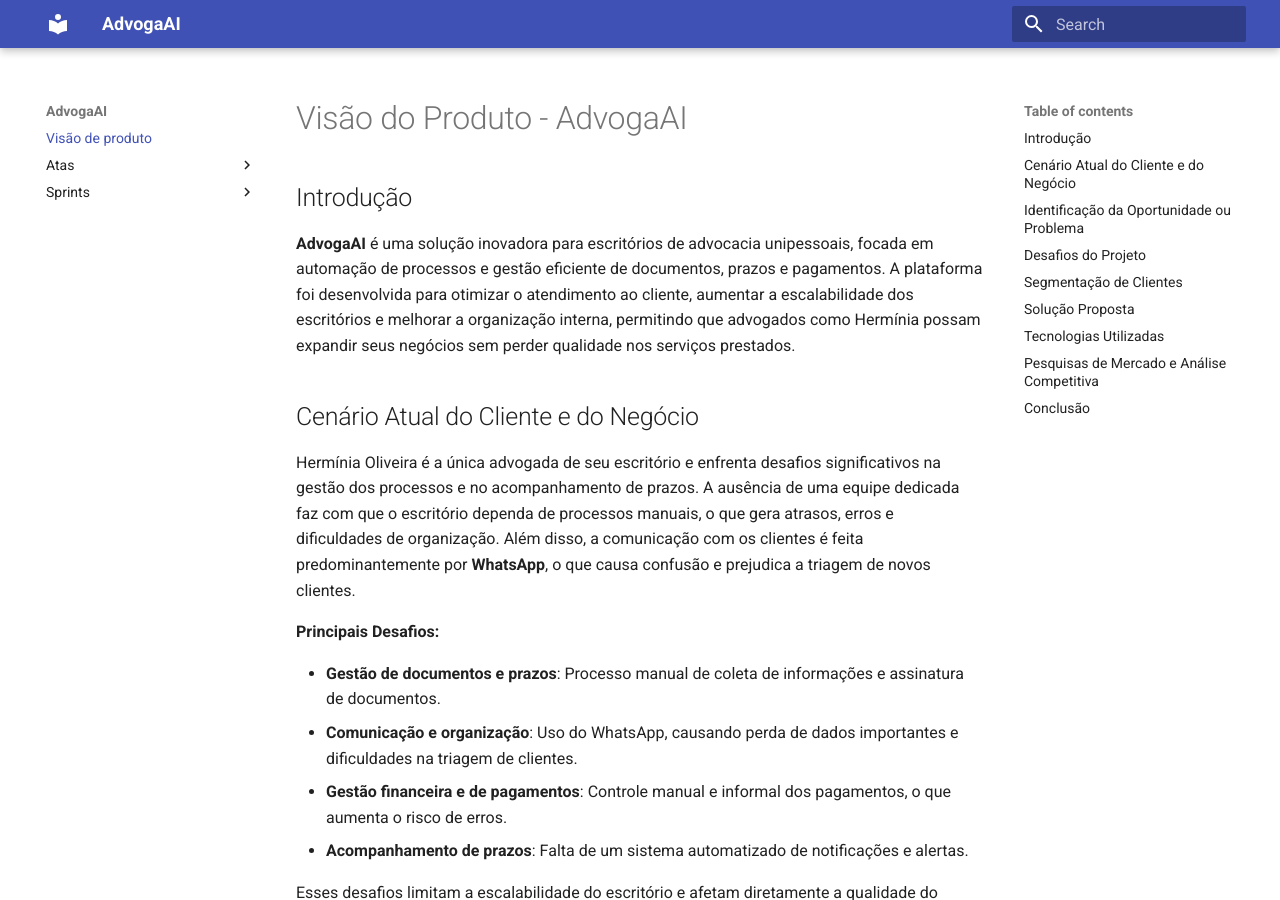
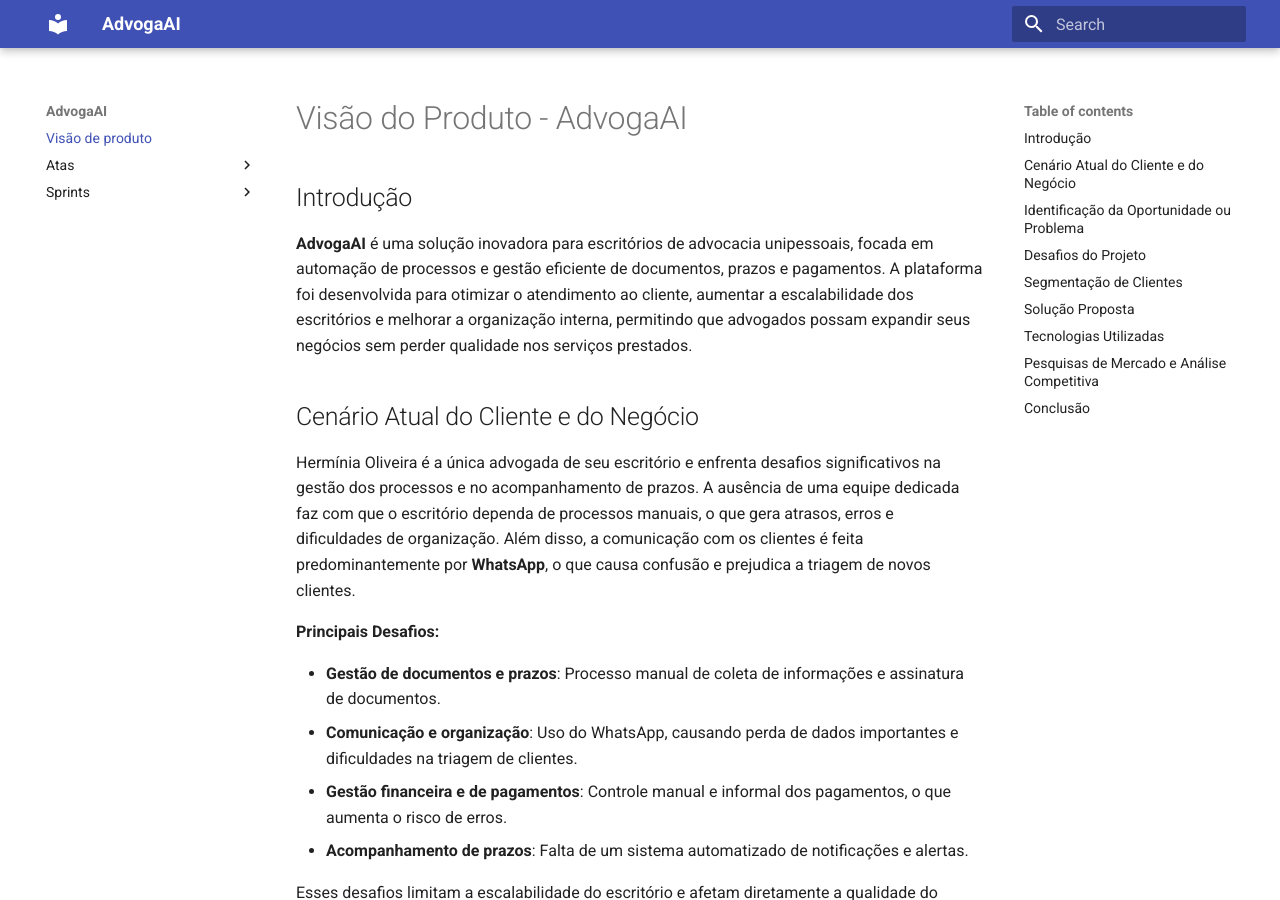
Before and after one commit to mdsreq-fga-unb/2025.1-T01-AdvogaAI, an MkDocs documentation site: the page built from docs/produto.md, in a window 1280 px wide and 900 px high. Built offline with MkDocs 1.6.1 and Material for MkDocs 9.7.7, drawn with Linux system fonts in a browser that asks for light colours.

Commit message:
fix: arruma visual da pagina de produto

```diff
--- a/docs/produto.md
+++ b/docs/produto.md
@@ -2,7 +2,7 @@
 
 ## Introdução
 
-**AdvogaAI** é uma solução inovadora para escritórios de advocacia unipessoais, focada em automação de processos e gestão eficiente de documentos, prazos e pagamentos. A plataforma foi desenvolvida para otimizar o atendimento ao cliente, aumentar a escalabilidade dos escritórios e melhorar a organização interna, permitindo que advogados como Hermínia possam expandir seus negócios sem perder qualidade nos serviços prestados.
+**AdvogaAI** é uma solução inovadora para escritórios de advocacia unipessoais, focada em automação de processos e gestão eficiente de documentos, prazos e pagamentos. A plataforma foi desenvolvida para otimizar o atendimento ao cliente, aumentar a escalabilidade dos escritórios e melhorar a organização interna, permitindo que advogados possam expandir seus negócios sem perder qualidade nos serviços prestados.
 
 ## Cenário Atual do Cliente e do Negócio
 
```
Also changed, not shown: docs/Atas/ata-modelo.md (+14 -6 lines).
